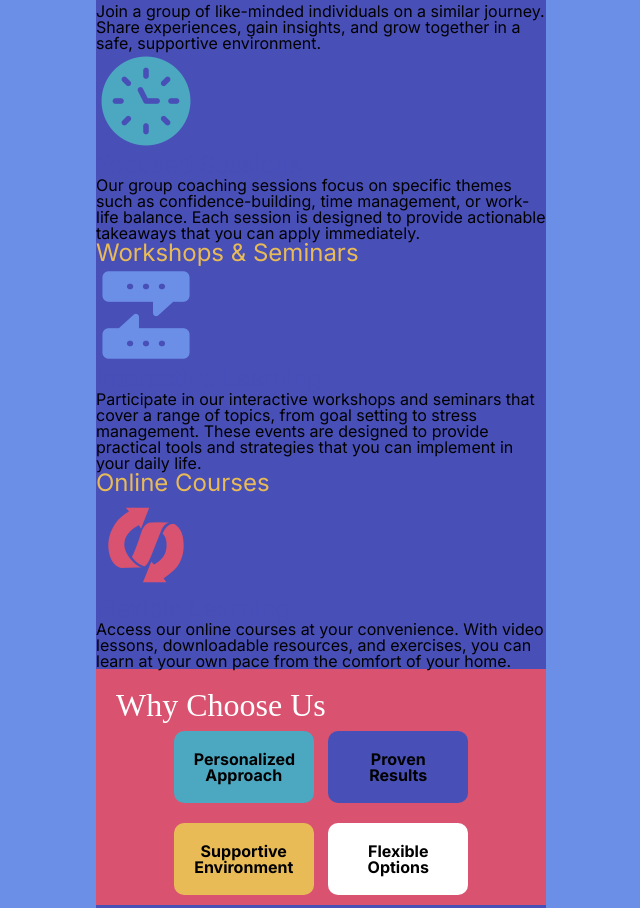
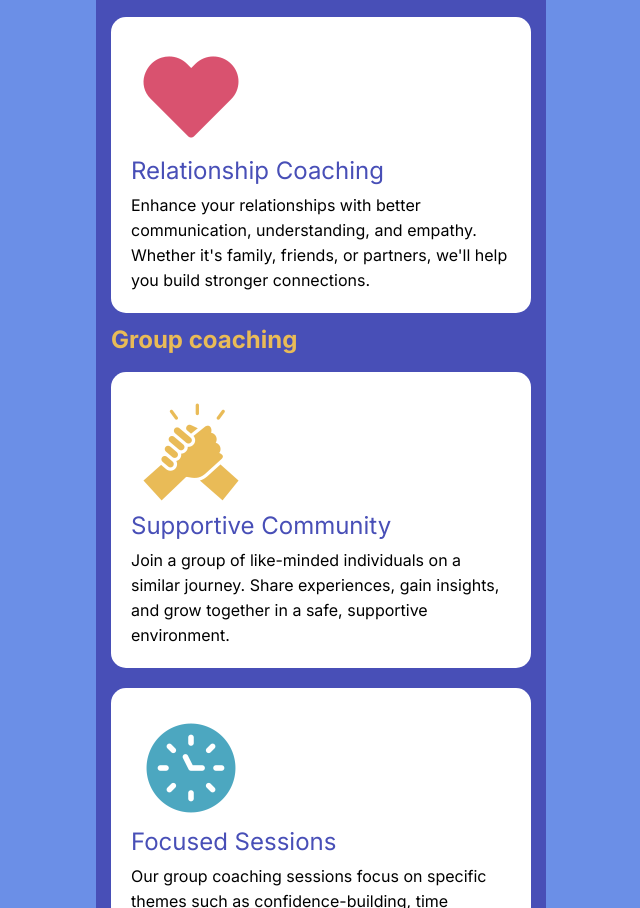
Before and after one commit to snbergle/path-to-success, a plain HTML site: page index.html in a window 1280 px wide. Shown: the part 1255-2163 px from the top of the page, without its empty margins (319-959 px from the left). Drawn offline with Linux system fonts and the light colour scheme; a web font is replaced by a local one.

Commit message:
Fixed errors with Li ids and "why choose us" section + almost done with css
I had sections/divs in LIS but then error catcher told me to not do that and just id the LIs. All that's left to do is the shadow on the "schedule now" button.

```diff
--- a/index.html
+++ b/index.html
@@ -13,7 +13,7 @@
                 <p>Unlock your full potential with personalized life coaching</p>
             </section>
             <section id="menu">
-                <h2>Menu</h2>
+                <h2>MENU</h2>
                 <nav>
                     <ul>
                         <li><a href="#ourservices">Our Services</a></li>
@@ -25,7 +25,6 @@
             </section>
         </header>
         <main>
-            <!--Add bigger sections maybe-->
             <section id="compiledservices">
                 <h2>Our Services</h2>
                 <h3>One-on-One Coaching</h3>
@@ -72,10 +71,10 @@
                 <h2>Why Choose Us</h2>
                 <nav>
                     <ul>
-                        <section id="r1"><li>Personalized Approach</li></section>
-                        <section id="r2"><li>Proven Results</li></section>
-                        <section id="r3"><li>Supportive Environment</li></section>
-                        <section id="r4"><li>Flexible Options</li></section>
+                        <li id="r1">Personalized Approach</li>
+                        <li id="r2">Proven Results</li>
+                        <li id="r3">Supportive Environment</li>
+                        <li id="r4">Flexible Options</li>
                     </ul>
                 </nav>
             </section>
@@ -151,7 +150,6 @@
         </main>
         <footer>
             <p>Copyright 2024</p>
-            <!--Might have to add the &copy;-->
             <p><a href="#" target="_blank">Terms and Conditions</a></p>
         </footer>
     </body>
--- a/stylee.css
+++ b/stylee.css
@@ -106,7 +106,12 @@ a {
     background-color: var(--yellow);
     padding: 25px;
     width: 400px;
+}
 
+#menu h2 {
+    font-family: Inter;
+    /*Font for this h2 automatically set to the same one as the "path to success" title*/
+    font-weight: bold;
 }
 
 #menu ul {
@@ -126,6 +131,81 @@ a {
 
 #compiledservices {
     background-color: var(--purple);
+    padding: 15px;
+}
+
+#compiledservices img {
+    margin: 10px;
+}
+
+#compiledservices p {
+    line-height: 25px;
+}
+
+
+#compiledservices h3 {
+    margin-top: 10px;
+    font-weight: bold;
+}
+
+#compiledservices h4 {
+    margin-bottom: 10px;
+}
+
+#personaldevelopment {
+    background-color: var(--white);
+    border-radius: 15px;
+    padding: 20px;
+    margin-bottom: 15px;
+    margin-top: 20px;
+}
+
+#careercoaching {
+    background-color: var(--white);
+    border-radius: 15px;
+    padding: 20px;
+    margin-bottom: 15px;
+    margin-top: 20px;
+}
+
+#relationshipcoaching {
+    background-color: var(--white);
+    border-radius: 15px;
+    padding: 20px;
+    margin-bottom: 15px;
+    margin-top: 20px;
+}
+
+#supportivecommunity {
+    background-color: var(--white);
+    border-radius: 15px;
+    padding: 20px;
+    margin-bottom: 15px;
+    margin-top: 20px;
+}
+
+#focusedsessions {
+    background-color: var(--white);
+    border-radius: 15px;
+    padding: 20px;
+    margin-bottom: 15px;
+    margin-top: 20px;
+}
+
+#interactivelearning {
+    background-color: var(--white);
+    border-radius: 15px;
+    padding: 20px;
+    margin-bottom: 15px;
+    margin-top: 20px;
+}
+
+#flexiblelearning {
+    background-color: var(--white);
+    border-radius: 15px;
+    padding: 20px;
+    margin-bottom: 15px;
+    margin-top: 20px;
 }
 
 #whychooseus {
@@ -137,7 +217,7 @@ a {
     padding: 10px;
 }
 
-#r1 {
+#r1{
     background-color: var(--teal);
     display: inline-block;
     padding: 20px;
@@ -148,7 +228,7 @@ a {
     width: 100px;
 }
 
-#r2 {
+#r2{
     background-color: var(--purple);
     display: inline-block;
     padding: 20px;
@@ -157,7 +237,7 @@ a {
     width: 100px;
 }
 
-#r3 {
+#r3{
     background-color: var(--yellow);
     display: inline-block;
     padding: 20px;
@@ -167,7 +247,7 @@ a {
     width: 100px;
 }
 
-#r4 {
+#r4{
     background-color: var(--white);
     display: inline-block;
     padding: 20px;
@@ -242,7 +322,6 @@ header {
 
 nav {
     text-align: center;
-
 }
 
 nav h2 {
```
